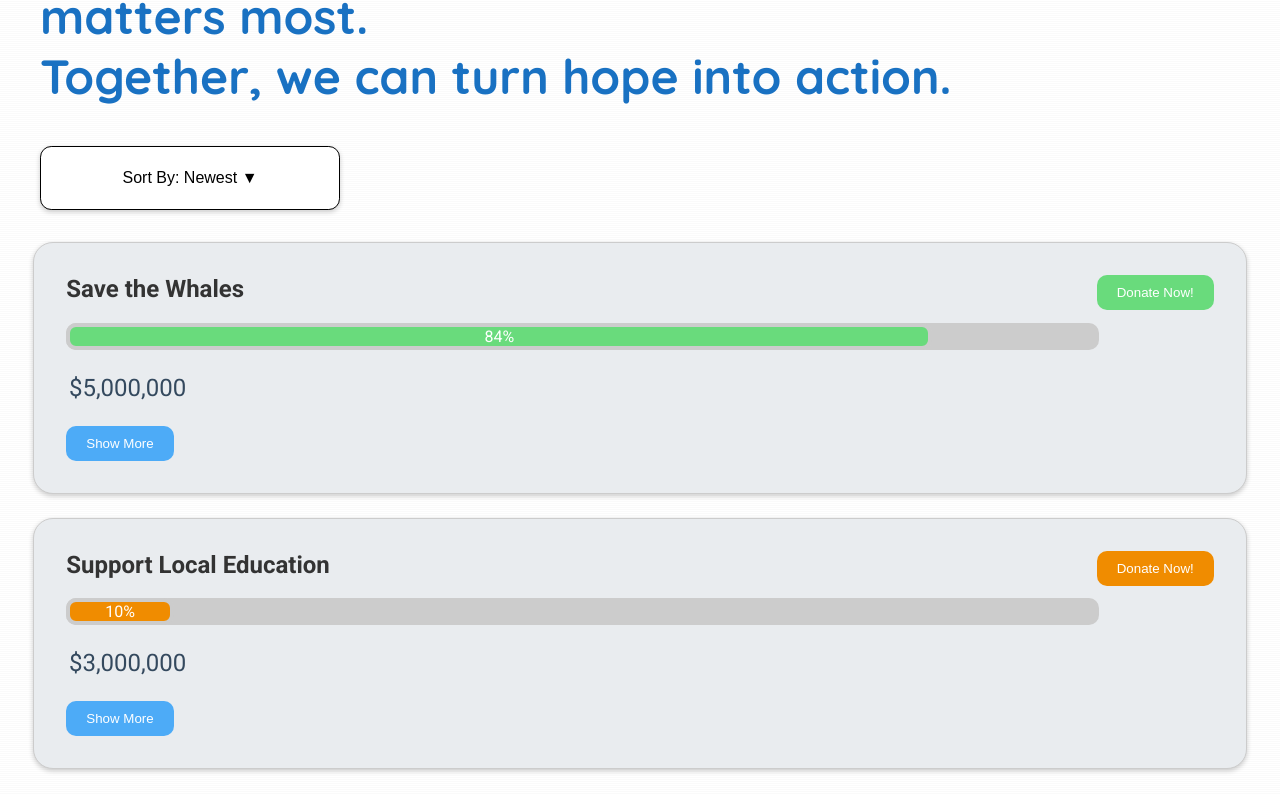
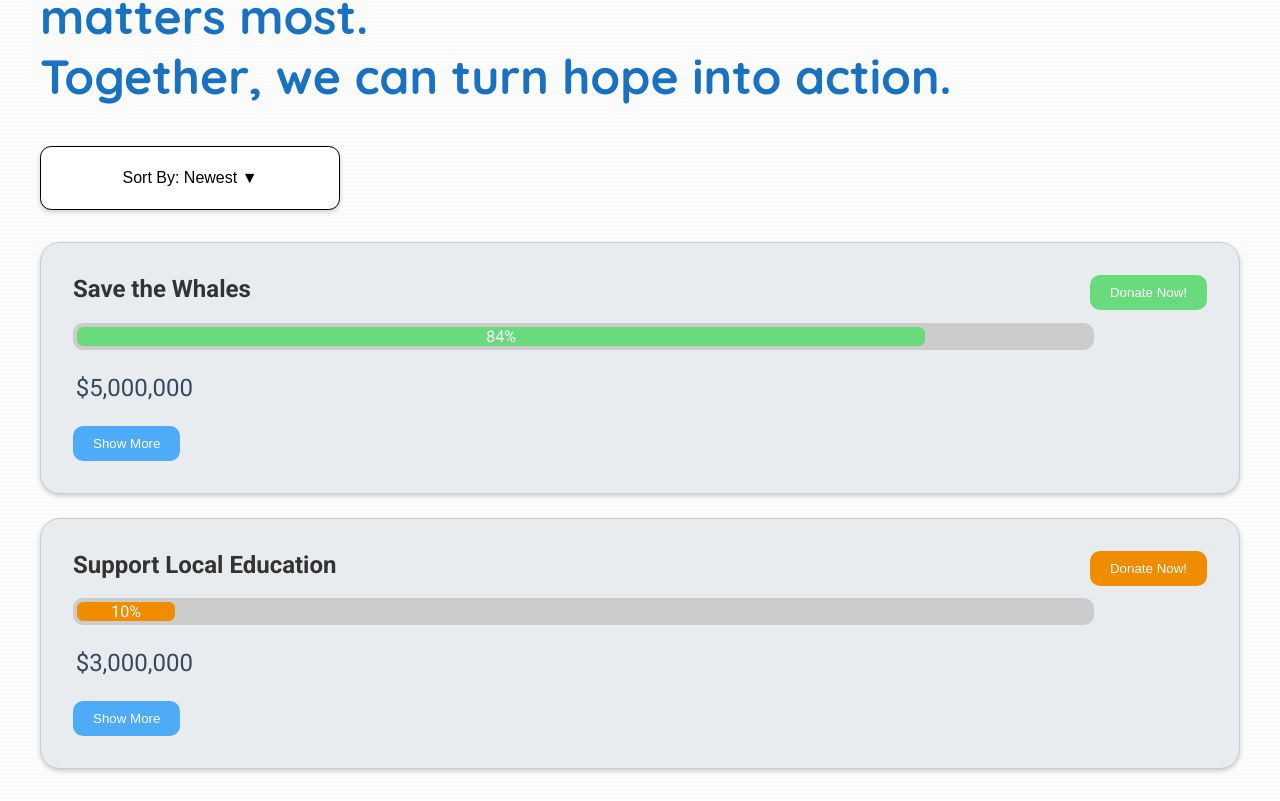
Before and after one commit to wixplosives/fundux, a React (Vite) app: page / in a window 1280 px wide. Shown: the part 509-1310 px from the top of the page. Built offline with nearby package versions, Linux system fonts and the light colour scheme.

Commit message:
fix(donationcards): changing units

```diff
--- a/src/components/DonationCards/DonationCards.module.css
+++ b/src/components/DonationCards/DonationCards.module.css
@@ -1,3 +1,3 @@
 .container {
-    margin: 2%;
+   margin: 2em;
 }
```
